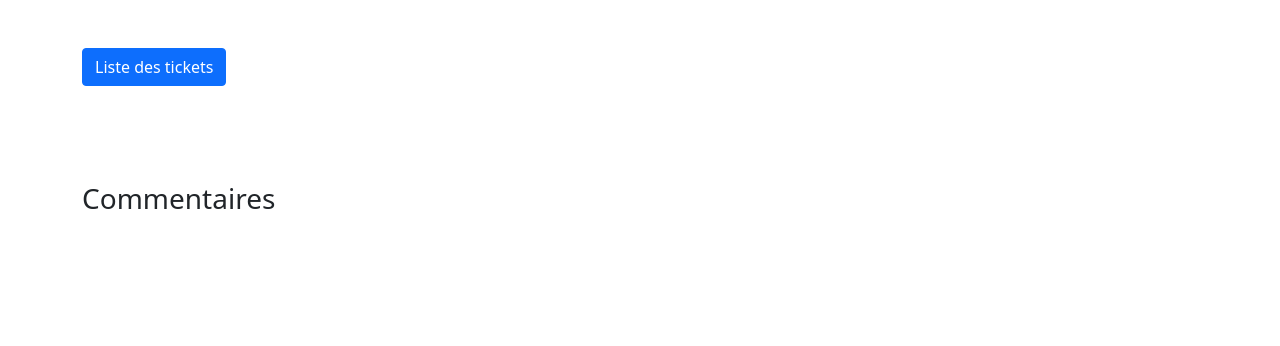
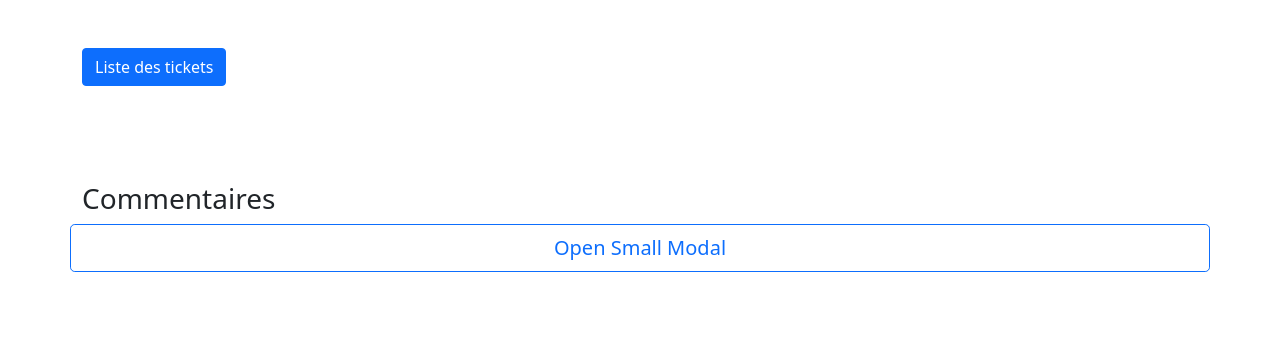
Before and after one commit to Dario0617/Blog, a PHP site: page /commentaires.php?id=1 in a window 1280 px wide. Shown: the top 346 px of the page. Run offline with PHP 8.4, Linux system fonts and the light colour scheme; the visitor is signed in with stand-in values (Sample User, id 1); data that the repository does not hold is empty.

```diff
--- a/commentaires.php
+++ b/commentaires.php
@@ -36,7 +36,7 @@ $reponse->execute([':id' => $id]);
 $tableCommentaires = $reponse->fetchAll(PDO::FETCH_ASSOC);
 
 ?>
-
+<body>
 <section class="container mt-5">
     <div class="row">
         <div class="col-12">
@@ -60,9 +60,16 @@ $tableCommentaires = $reponse->fetchAll(PDO::FETCH_ASSOC);
 <section class="container mt-5">
     <div class="row">
         <div class="col-12">
-            <h3>Commentaires</h3>
+            <div class="row">
+                <h3>Commentaires</h3>
+                <?php
+                    if( isset($_SESSION['connected']) ){
+                        echo '<button type="button" class="btn btn-outline-primary btn-lg" id="createCommentaryModal">Open Small Modal</button>';
+                    }
+                ?>
+            </div>
             <?php
-            foreach($tableCommentaires as $key => $val){
+                foreach($tableCommentaires as $key => $val){
             ?>
             <div class="list-group">
                 <div class="list-group-item list-group-item-action">
@@ -78,3 +85,26 @@ $tableCommentaires = $reponse->fetchAll(PDO::FETCH_ASSOC);
         </div>
     </div>
 </section>
+
+<div id="myModal" class="modal">
+  <div class="modal-content">
+    <span class="close">×</span>
+    <div id="modal-content"></div>
+  </div>
+</div>
+<script>
+$(document).ready(function() {
+  // Au clic sur le bouton, ouvrir le modal et charger le contenu de la page PHP
+  $("#createCommentaryModal").click(function() {
+    $("#myModal").show(); // Afficher le modal
+    //$("#modal-content").load("page.php"); // Charger le contenu de la page PHP dans la div du modal
+  });
+
+  // Au clic sur le bouton de fermeture, cacher le modal
+  $(".close").click(function() {
+    $("#myModal").hide(); // Cacher le modal
+  });
+});
+</script>
+</body>
+</html>
```
